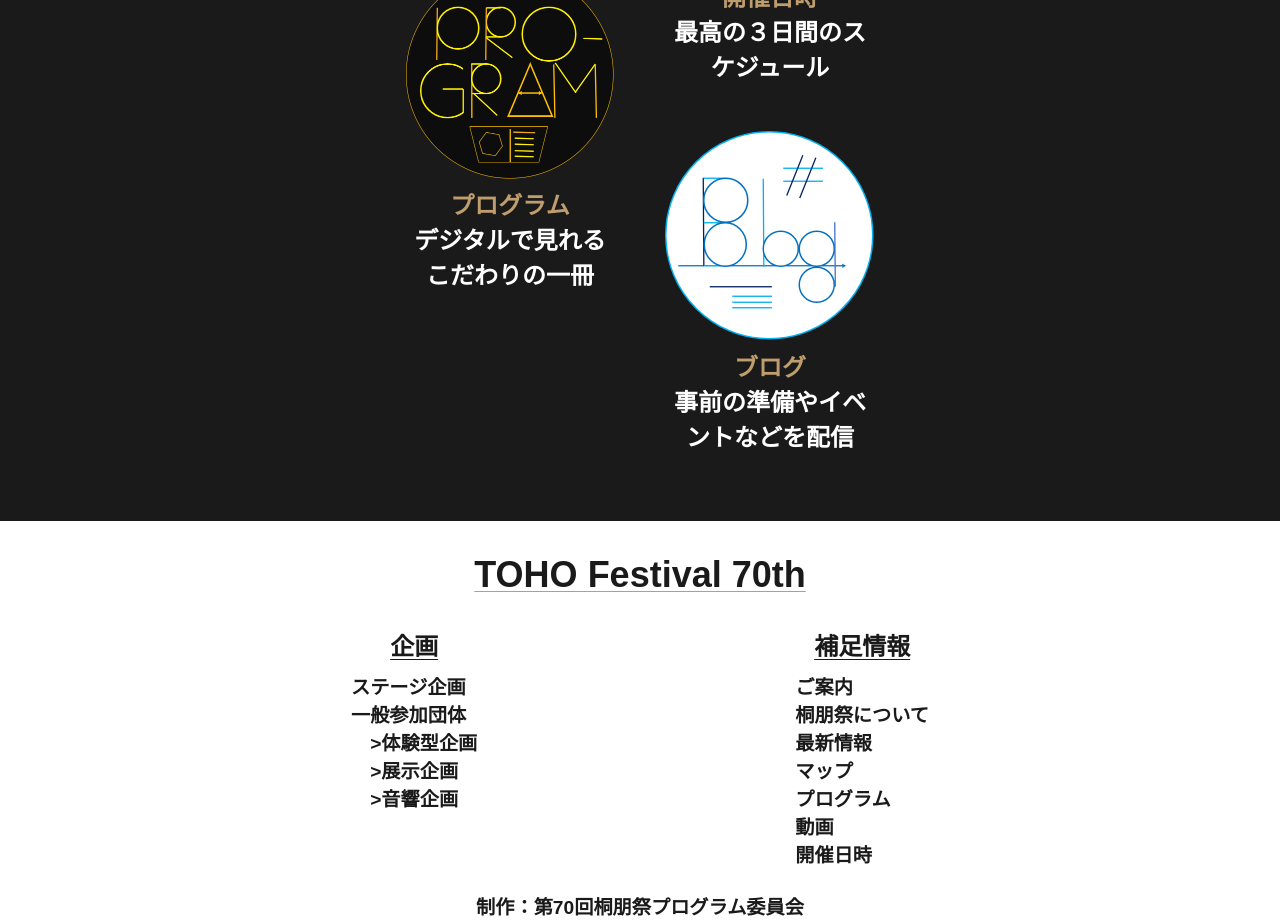
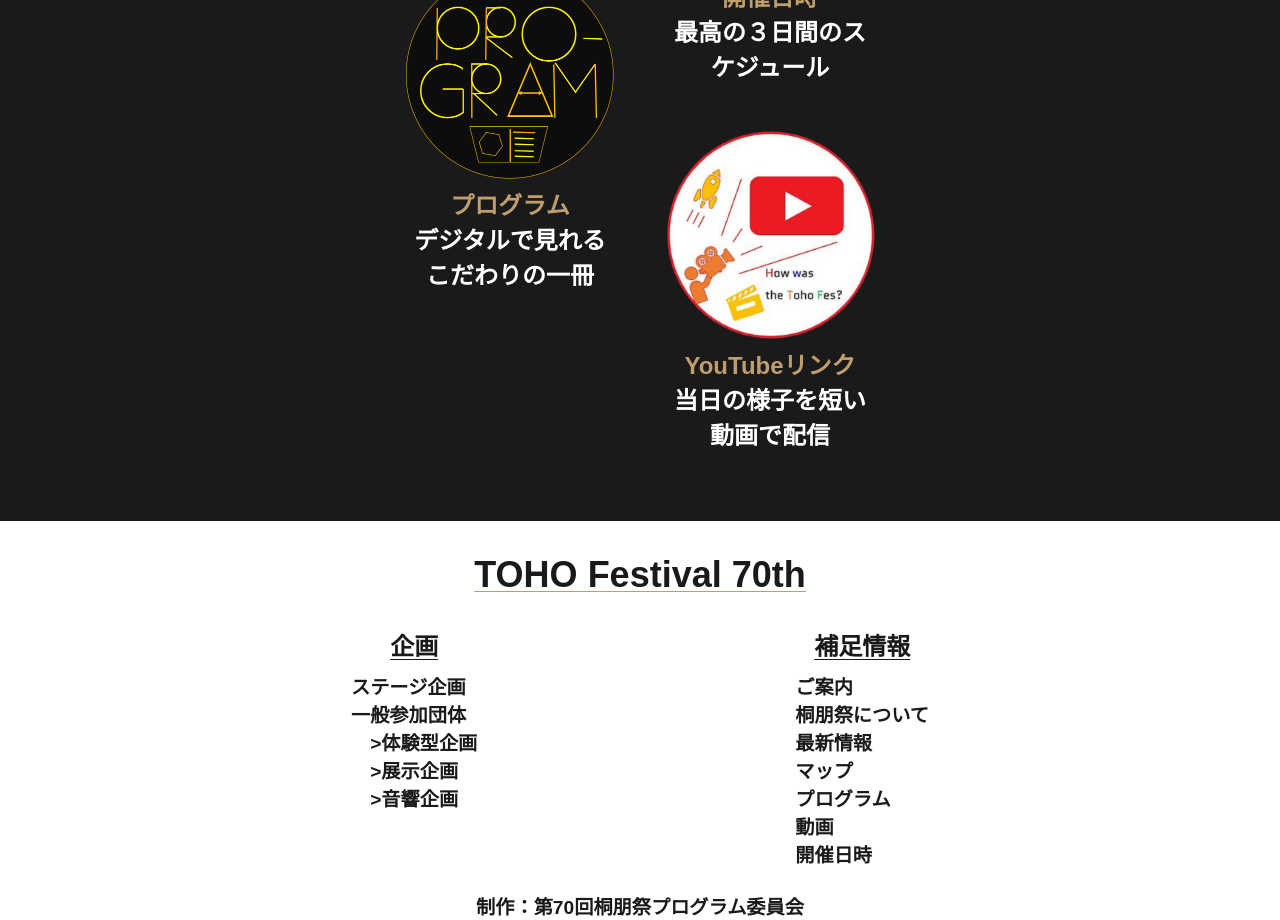
Before and after one commit to toho-festival/website-2021, a Next.js app: page / in a window 1280 px wide. Shown: the part 2940-3860 px from the top of the page. Built offline with nearby package versions, Linux system fonts and the light colour scheme.

Commit message:
add youtube link to sub contents
youtubeページへのリンクを追加しました。

```diff
--- a/src/components/Main/sub-content.tsx
+++ b/src/components/Main/sub-content.tsx
@@ -5,7 +5,7 @@ const subContents = [
   { image: '/images/newGreetings.png', name: '委員長挨拶', copy: '委員長たちの面白い挨拶を掲載', link: '/about#greeting' },
   { image: '/images/newSchedule.png', name: '開催日時', copy: '最高の３日間のスケジュール', link: '/schedule' },
   { image: '/images/newProgram.png', name: 'プログラム', copy: 'デジタルで見れるこだわりの一冊', link: '/program' },
-  { image: '/images/newBlog.png', name: 'ブログ', copy: '事前の準備やイベントなどを配信', link: '/blog' },
+  { image: '/images/newYoutube.png', name: 'YouTubeリンク', copy: '当日の様子を短い動画で配信', link: '/youtube' },
 ];
 
 subContents.forEach(v => v.image = process.env.basePath + v.image);
```
Also changed, not shown: public/images/newYoutube.png (added).
